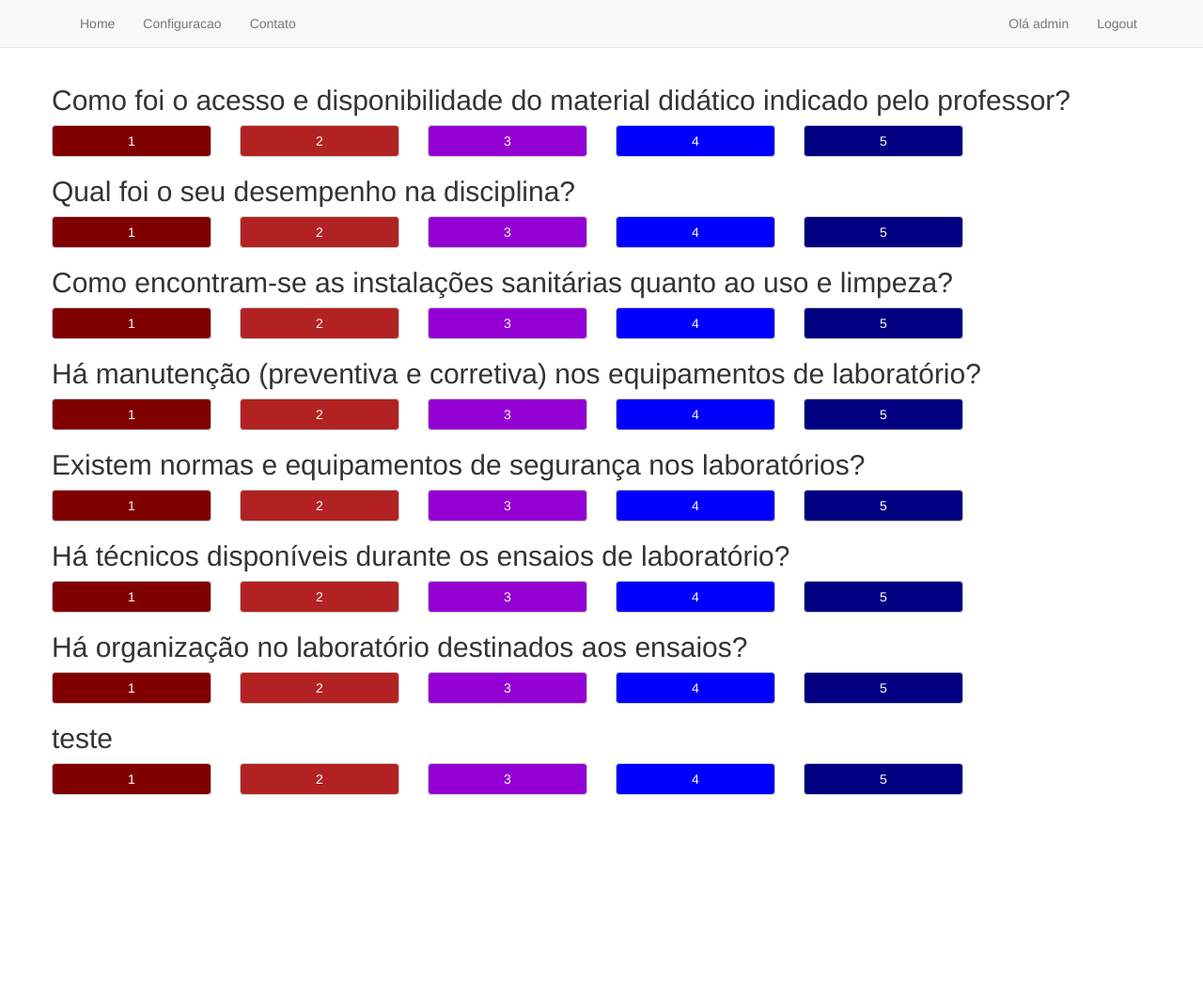
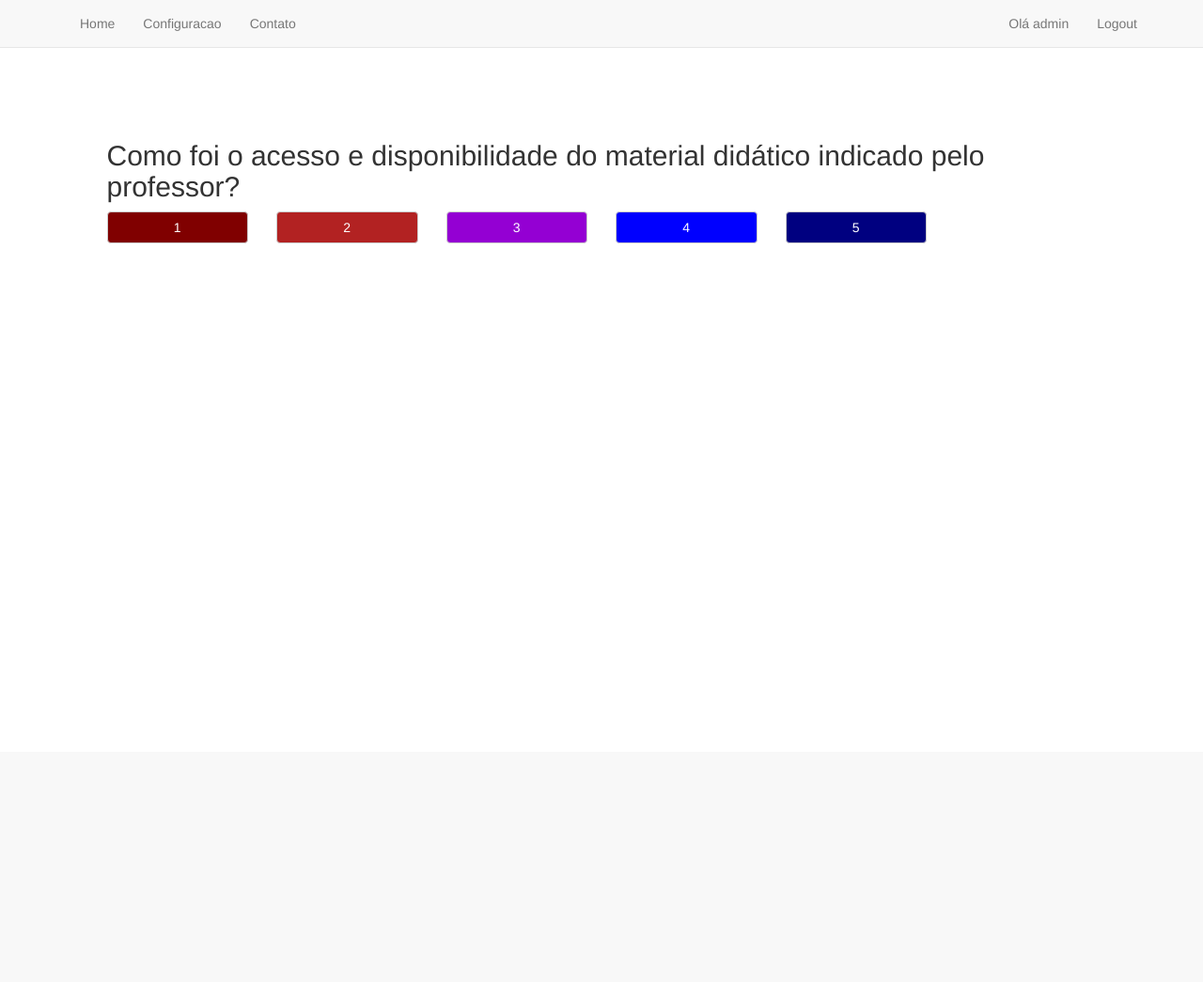
Before and after one commit to lfdivino/projeto-tcc-unifei, a Django app: page / in a window 1280 px wide. Shown: the top 1045 px of the page at 94% size. After the commit the page ends 259 px from the top, so only its background shows below. Run offline with Django 3.2, Linux system fonts and the light colour scheme; a user stored in the database is signed in; data comes from the database, SQL or seed files in the repository; both versions use the stored data as it was after the commit; some libraries are stand-ins or nearby versions.

Commit message:
Adicionado ajax para gravar as respostas que o usuario ainda nao respondeu de forma dinamica

```diff
--- a/static/css/estilo.css
+++ b/static/css/estilo.css
@@ -22,3 +22,11 @@
     background-color: #000080;
     color: #ffffff;
 }
+
+.invisivel {
+    visibility: hidden;
+}
+
+.perguntas {
+    padding: 5%;
+}
--- a/static/css/navbar-fixed-top.css
+++ b/static/css/navbar-fixed-top.css
@@ -1,4 +1,4 @@
 body {
-  min-height: 2000px;
+  min-height: 300px;
   padding-top: 70px;
 }
--- /dev/null
+++ b/static/js/funcoes.js
@@ -0,0 +1,24 @@
+$(".btn-block").click(function(){
+    var col = $(this).parent();
+    var row = col.parent();
+    var div_pergunta = row.parent().attr('id');
+    respostateste = {
+        id_pergunta: div_pergunta,
+        resposta: $(this).val()
+    };
+
+    $.ajax({
+        url: '/respostateste/',
+        type: 'POST',
+        dataType: "json",
+        contentType: 'application/json; charset=UTF-8',
+        data: JSON.stringify(respostateste),
+        success:function(result){
+            $("#" + div_pergunta).remove();
+            $(".invisivel:first").removeClass("invisivel");
+        },
+        error: function(result){
+            alert("Aconteceu um problema ao gravar a resposta");
+        }
+    });
+});
--- a/tcc/models.py
+++ b/tcc/models.py
@@ -37,7 +37,7 @@ class Respostas(models.Model):
     id = models.AutoField(primary_key=True)
     id_pergunta = models.ForeignKey(Perguntas)
     resposta = models.IntegerField(blank=False, null=False)
-    data_resposta = models.DateField(blank=False, null=True, default=datetime.now)
+    data_resposta = models.DateField(default='2016-03-03')
 
     def __str__(self):
         return str(self.resposta)
--- a/tcc/views.py
+++ b/tcc/views.py
@@ -23,24 +23,11 @@ def home(request):
             )
     ).filter(ativa=True)
 
-    if request.method == "POST":
-        print(request.POST)
-        resposta_pergunta = request.POST
-        pergunta = Perguntas.objects.get(pk=resposta_pergunta["pergunta_id"])
-        respostas = Respostas(
-            id_pergunta=pergunta,
-            resposta=resposta_pergunta["resposta"],
-            data_resposta=datetime.date.today()
-        )
-        respostas.save()
-        pergunta_resposta_user = PerguntasRespondidasUsuarios(
-            id_usuario = request.user,
-            id_pergunta = pergunta
-        )
-        pergunta_resposta_user.save()
+    primeira_pergunta = perguntas[0].id
 
     context = {
         'perguntas': perguntas,
+        'primeira_pergunta': primeira_pergunta,
     }
     return render(request, "home.html", context)
 
@@ -69,7 +56,6 @@ def about(request):
     return render(request, "about.html", context)
 
 
-
 class JSONResponse(HttpResponse):
     """
     An HttpResponse that renders its content into JSON.
@@ -82,13 +68,13 @@ class JSONResponse(HttpResponse):
 
 @csrf_exempt
 def respostateste(request):
-
     if request.method == 'GET':
-        snippets = Respostas.objects.all()
-        serializer = RespostasSerializer(snippets, many=True)
-        return JSONResponse(serializer.data)
+        respostas = Respostas.objects.all()
+        respostas = RespostasSerializer(respostas, many=True)
+        return JSONResponse(respostas.data)
 
     elif request.method == 'POST':
+        print("TESTE: ")
         data = JSONParser().parse(request)
         resposta = RespostasSerializer(data=data)
         if resposta.is_valid():
--- a/templates/base.html
+++ b/templates/base.html
@@ -51,6 +51,7 @@
     <script src="https://ajax.googleapis.com/ajax/libs/jquery/1.11.3/jquery.min.js"></script>
     <script>window.jQuery || document.write('<script src="../../assets/js/vendor/jquery.min.js"><\/script>')</script>
     <script src="{% static 'js/bootstrap.min.js' %}"></script>
+    <script src="{% static 'js/funcoes.js' %}"></script>
     <!-- IE10 viewport hack for Surface/desktop Windows 8 bug -->
     <script src="{% static 'js/ie10-viewport-bug-workaround.js' %}"></script>
   </body>
--- a/templates/home.html
+++ b/templates/home.html
@@ -32,21 +32,23 @@
 {% endblock %}
 
 {% block content %}
-<div class="row">
-
+<div class="row" style="position: relative">
     {% for pergunta in perguntas %}
-        <form action="/" method="POST">{% csrf_token %}
-            <h2>{{ pergunta.pergunta }}</h2>
-            <input type="hidden" name="pergunta_id" value="{{pergunta.id}}" />
-            <div class="row">
-                <div class="col-xs-4 col-sm-2"><button name="resposta" class="btn btn-default btn-block resposta_1" type="submit" value="1">1</button></div>
-                <div class="col-xs-4 col-sm-2"><button name="resposta" class="btn btn-default btn-block resposta_2" type="submit" value="2">2</button></div>
-                <div class="col-xs-4 col-sm-2"><button name="resposta" class="btn btn-default btn-block resposta_3" type="submit" value="3">3</button></div>
-                <div class="col-xs-4 col-sm-2"><button name="resposta" class="btn btn-default btn-block resposta_4" type="submit" value="4">4</button></div>
-                <div class="col-xs-4 col-sm-2"><button name="resposta" class="btn btn-default btn-block resposta_5" type="submit" value="5">5</button></div>
-            </div>
-        </form>
-
+        {% if pergunta.id == primeira_pergunta %}
+            <div id="{{pergunta.id}}" class="perguntas" style='position: absolute; top:0;left:0'>
+        {% else %}
+            <div id="{{pergunta.id}}" class="perguntas invisivel" style='position: absolute; top:0;left:0'>
+        {% endif %}
+                <h2>{{ pergunta.pergunta }}</h2>
+                <input type="hidden" name="pergunta_id" value="{{pergunta.id}}" />
+                <div class="row">
+                    <div class="col-xs-4 col-sm-2"><button name="resposta" class="btn btn-default btn-block resposta_1" value="1">1</button></div>
+                    <div class="col-xs-4 col-sm-2"><button name="resposta" class="btn btn-default btn-block resposta_2" value="2">2</button></div>
+                    <div class="col-xs-4 col-sm-2"><button name="resposta" class="btn btn-default btn-block resposta_3" value="3">3</button></div>
+                    <div class="col-xs-4 col-sm-2"><button name="resposta" class="btn btn-default btn-block resposta_4" value="4">4</button></div>
+                    <div class="col-xs-4 col-sm-2"><button name="resposta" class="btn btn-default btn-block resposta_5" value="5">5</button></div>
+                </div>
+        </div>
     {% endfor %}
 
 </div>
```
Also changed, not shown: db.sqlite3.
